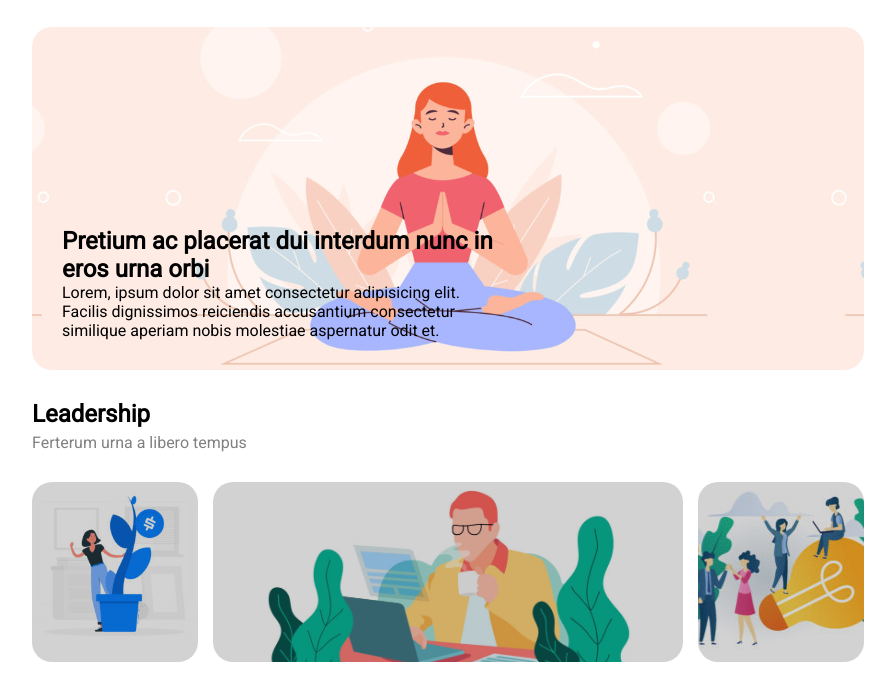
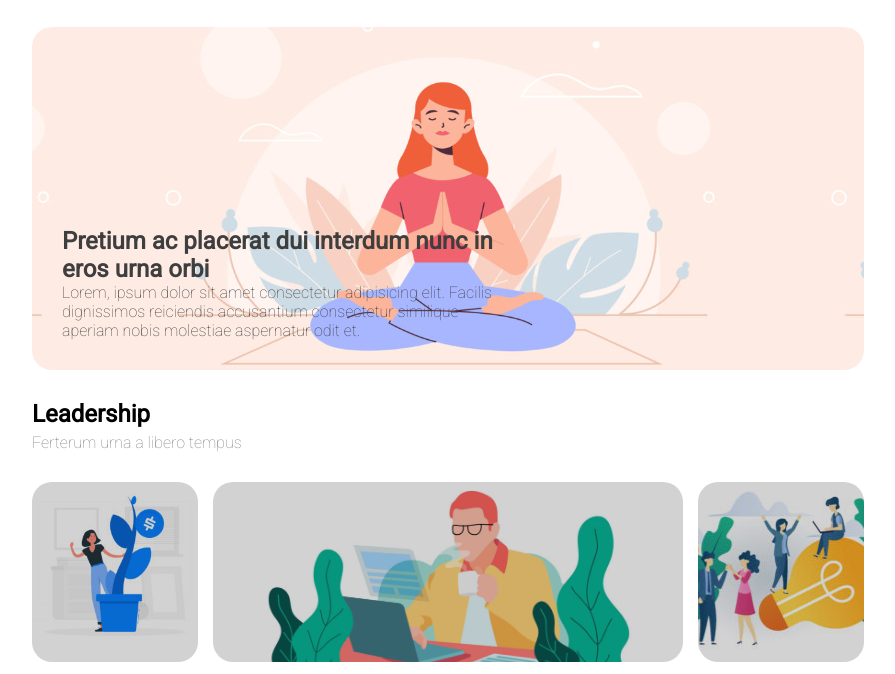
Before and after one commit to alessiotoni/htmlcss-wp, a plain HTML site: page index.html in a window 1280 px wide. Shown: the part 91-765 px from the top of the page, without its empty margins (192-1087 px from the left). Drawn offline with Linux system fonts and the light colour scheme.

Commit message:
sistema il font-weight

```diff
--- a/style.css
+++ b/style.css
@@ -5,7 +5,8 @@
 }
 
 html {
-    font-family: 'Roboto', sans-serif;;
+    font-family: 'Roboto', sans-serif;
+    font-weight: 100;
 }
 
 div.container {
@@ -50,7 +51,8 @@ main > section.hero {
 
 .hero > div {
     width: 55%;
-    color: black;
+    color: rgb(63, 62, 62);
+
 }
 
 main > section.clearflix::after {
@@ -98,7 +100,6 @@ main > section > .float-c {
 .float-lf .bg-image {
     background-image: url(img/img-1.jpg);
     background-size: cover;
-
 }
 
 .float-rg .bg-image {
```
Also changed, not shown: index.html (+1 -1 lines).
